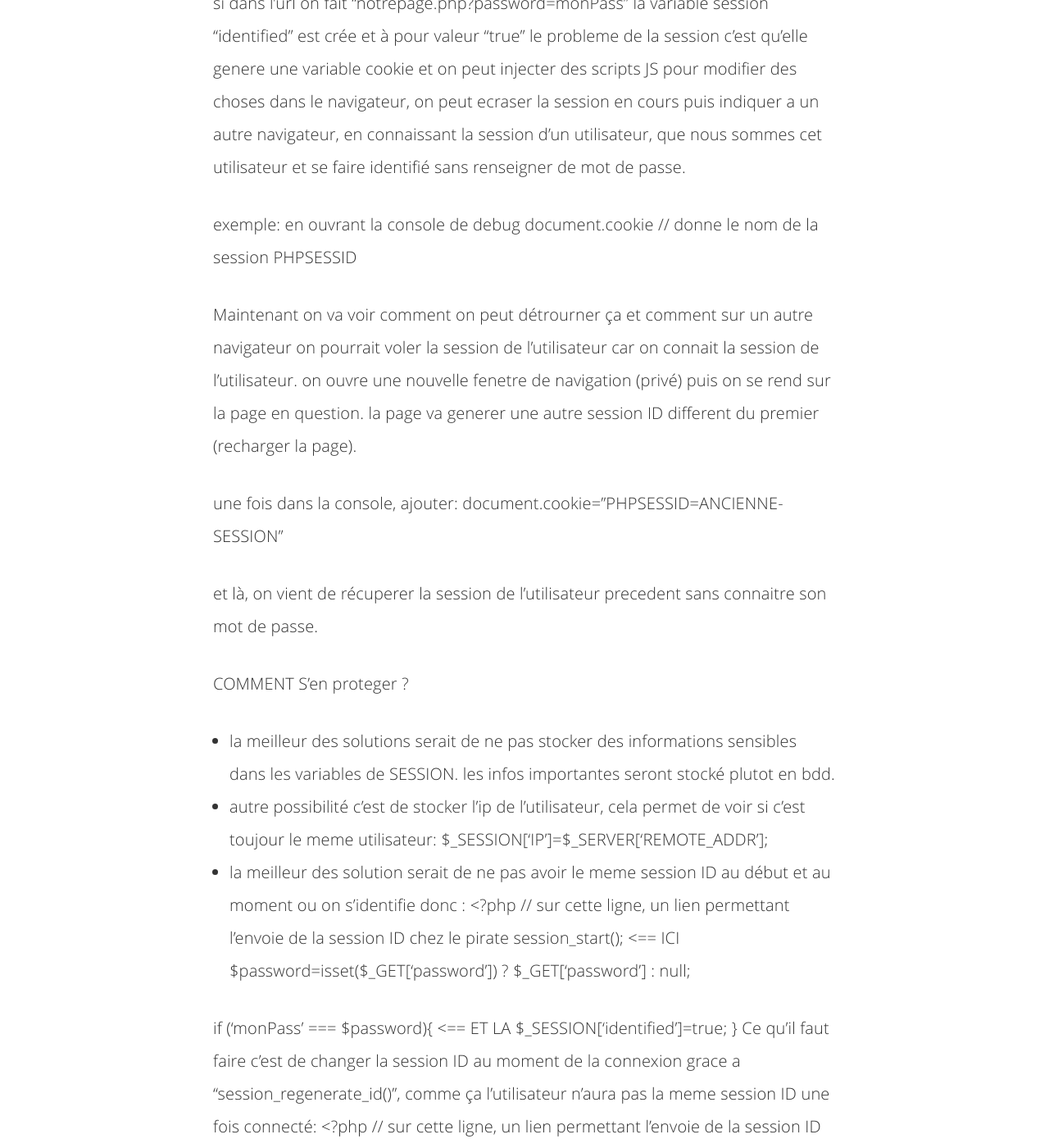
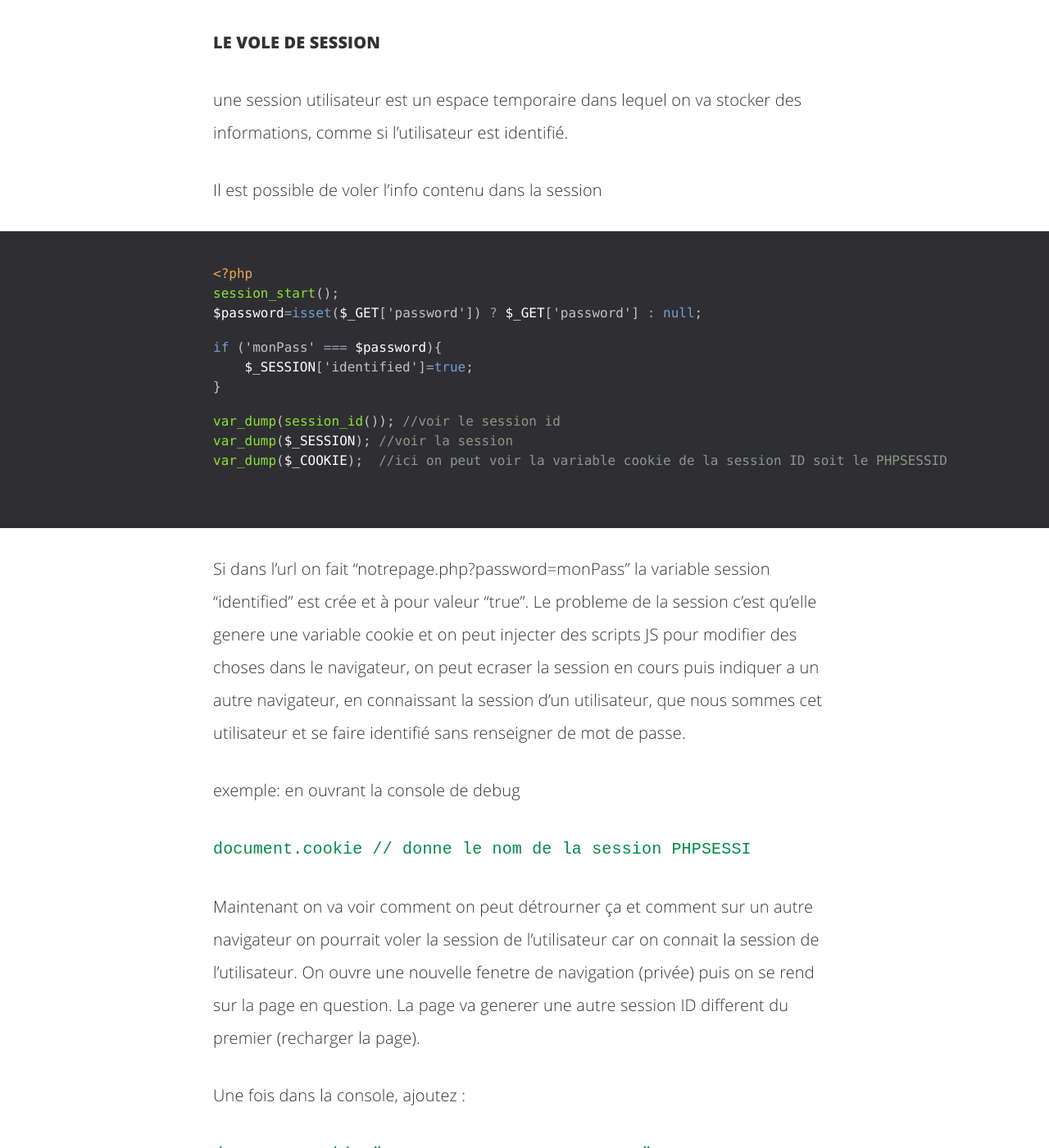
Before and after one commit to fasca/fasca.github.io, a Jekyll site: the page built from _posts/2017-02-10-securite-php-html.md, in a window 1280 px wide and 1400 px high, scrolled down 10842 px. Shown: the whole window at 82% size. Built offline with Jekyll 4.4.1, drawn with Linux system fonts in a browser that asks for light colours; comment, search, counter and statistics services are not loaded; some of the changed text lies outside the part shown.

Commit message:
Updated 2017-02-10-securite-php-html.md

````diff
--- a/_posts/2017-02-10-securite-php-html.md
+++ b/_posts/2017-02-10-securite-php-html.md
@@ -50,16 +54,15 @@ exemple:
 
 ## RECUPERER DES LIBRAIRIES
 
-* aller dans le site www.phpclasses.org   permet de récuperer des classes déja faites (classe d'upload d'image, detection de spam, framework rest, classe pour envoyer des mail etc...) puis on utilise `require` et `include`...
+* Aller dans le site www.phpclasses.org permet de récuperer des classes déja faites (classe d'upload d'image, detection de spam, framework rest, classe pour envoyer des mail etc...) puis on utilise `require` et `include`...
 
-* si on utilise des auto-loader ou des namespace alors il faut ajouter un gestionnaire de modules
+* Si on utilise des auto-loader ou des namespace alors il faut ajouter un gestionnaire de modules.
 
-* le gestionnaire de module composer: https://getcomposer.org
+* Le gestionnaire de module composer : https://getcomposer.org
 
-* pour le telecharger, il faut le faire à la racine du projet, ce qui genere le fichier `getcomposer.phar` : `curl -sS https://getcomposer.org/installer | php`
+* Pour le telecharger, il faut le faire à la racine du projet, ce qui genere le fichier `getcomposer.phar` : `curl -sS https://getcomposer.org/installer | php`
 
-* pour l'executer, tapez `php composer.phar` puis à la racine du projet en cours il faut creer un fichier `composer.json` sinon composer ne fonctionnera pas, puis
-et mettre dedans:
+* Pour l'executer, tapez `php composer.phar` puis à la racine du projet en cours il faut creer un fichier `composer.json` sinon composer ne fonctionnera pas, puis et mettre dedans :
 ```json
 {
     "name" : "test",
@@ -68,7 +71,7 @@ et mettre dedans:
 }
 ```
 
-* ici on va telecharger swiftmailer, on va d'abord le chercher:
+* Ici on va telecharger swiftmailer, on va d'abord le chercher :
 ```bash
 $ php composer.phar search swiftmailer
 on a en retour: swiftmailer/swiftmailer Swiftmailer, a free feature-rich PHP mailer
@@ -90,18 +93,18 @@ aimeos/ai-swiftmailer SwiftMailer adapter for Aimeos web shops and e-commerce so
 openbuildings/swiftmailer-filter Whitelist / Blacklist from domains or emails for email sending
 ```
 
-* pour avoir des info sur le packet:
+* Pour avoir des info sur le packet :
 ```bash
 php composer.phar show swiftmailer/swiftmailer
 ```
-on a en retour: des infos sur le nom, la description, les version, les prerequis
+on a en retour des infos sur le nom, la description, les version, les prerequis
 
-* pour installer :
+* Pour installer :
 ```php
 php composer.phar require swiftmailer/swiftmailer
 ```
 
-puis donner la version (à choisir avec la commande show), on met "dev-master"
+Puis donner la version (à choisir avec la commande show), on met "dev-master"
 on a :
 
 ```bash
@@ -116,30 +119,39 @@ Writing lock file
 Generating autoload files
 ```
 
-cela ajoute la version de swiftmailer dans le .json
-cela crée aussi un dossier vendor contenant les sources de swiftmailer, des infos dans le dossier composer et un autoloading de composer 'autoload.php' qui va autoloader des infos depuis composer.
+Ceci ajoute la version de swiftmailer dans le .json.
+
+Cela crée aussi un dossier vendor contenant les sources de swiftmailer, des infos dans le dossier composer et un autoloading de composer 'autoload.php' qui va autoloader des infos depuis composer.
 
 
 ## LES PROTOCOLES
-HTTP port 80 données en claire
-HTTPS port 443 donnés chiffrés
-si on veut utiliser HTTPS sur notre serveur, on sera obligé d'acheter/generer un certificat SSL qu'il faudra installer sur le serveur apache.
+
+HTTP port 80 données en claire.
+
+HTTPS port 443 donnés chiffrés.
+
+Si on veut utiliser HTTPS sur notre serveur, on sera obligé d'acheter/generer un certificat SSL qu'il faudra installer sur le serveur apache.
 
 
 ## LA FAILLE XSS
-vise à exploiter une injection de contenue dans le navigateur.
-On peut tester ces failles en lancant le navigateur en desactivant les protections XSS:
+
+Vise à exploiter une injection de contenue dans le navigateur.
+
+On peut tester ces failles en lancant le navigateur en desactivant les protections XSS :
+
 ```bash
 open -a Google\ Chrome --args --disable-xss-auditor --disable-web-security
 ```
 
-cela permet d'injecter du code via l'url en utilisant **les variables GET** par exemple..
+Cela permet d'injecter du code via l'url en utilisant **les variables GET** par exemple.
+
 On peut aussi ajouter du code Javascript.
+
 Du coup, on peut envoyer à la victime un lien avec le code dans l'url puis soutirer ses infos.
 
 Soit un site non protégé avec un lien permettant d'aller sur Google.
-ensuite on ouvre la barre inspecter element, puis on recupere les elements de la balise <a></a>
-on va dans onglet console:
+ensuite on ouvre la barre inspecter element, puis on recupere les elements de la balise `<a></a>`, on va dans onglet console :
+
 ```javascript
 var link = document.getElementsByTagName('a')[0];
 link
@@ -149,13 +161,16 @@ link
 (renvoie <a href="tata.com">Menu</a> (ici, on a remplacé le lien!)
 ```
 
-Donc pour inserer cette faille dans un lien il suffit d'ajouter les balises `script` apres la variable **toto** par exemple:
-```url
+Donc pour inserer cette faille dans un lien il suffit d'ajouter les balises `script` apres la variable **toto** par exemple :
+
+```bash
 mon-site-non-protege.com/info.php?name=toto<script>var link = document.getElementsByTagName('a')[0];link.href = 'tata.com'</script>
 ```
 
 ### Comment s'en proteger ?
-il faut echapper les variables.
+
+Il faut echapper les variables.
+
 ```php
 htmlspecialchars($_GET['name']) #Convertit les caractères spéciaux en entités HTML
 htmlentities($_GET['name']) #Convertit tous les caractères éligibles en entités HTML  (<- MIEUX, permet de concerver les é,è...)
@@ -163,9 +178,12 @@ htmlentities($_GET['name']) #Convertit tous les caractères éligibles en entit
 
 
 ## LES ATTAQUES CSRF
+
 Permet d'inciter un utilisateur de lancer une attaque sans même que l'utilisateur s'en rende compte.
 Il faut utiliser **GET** dans de l'affichage et non dans la soumission d'information.
+
 Pour soumettre il faut utiliser la methode **POST**.
+
 **PUT** est utilisé pour mettre à jour des informations.
 
 Pour se protéger contre les attaques CSRF on doit utiliser le token, une clé que l'on rajoute dans le formulaire.
@@ -201,13 +219,12 @@ if($postedToken){
 
 Donc cette methode permet de verifier d'où vient une requete. utiliser une classe qui permet cette verificatin et generer le token.
 
-
-
 ### les captchas
 
 Telechargez "securimage" et placez la librairie dans la racine du projet.
-c'est un niveau de securité suplémentaire, on demande à l'utilisateur de recopier l'info dans l'image.
-c'est une protection contre les robots qui ne peuvent voir l'image.
+C'est un niveau de securité suplémentaire, on demande à l'utilisateur de recopier l'info dans l'image.
+C'est une protection contre les robots qui ne peuvent voir l'image.
+
 ```php
 <?php
 session_start();
@@ -243,7 +260,8 @@ if($postedToken){
 </form>
 ```
 
-VOICI UN EXEMPLE D'ATTAQUE CSRF:
+**VOICI UN EXEMPLE D'ATTAQUE CSRF :**
+
 ```php
 ---info.php---
 <?php
@@ -274,25 +292,28 @@ header('Location: info.php'); // ensuite on le redirige vers la page info.php
 ---fin vote.php---
 ```
 
-LE hack c'est si on est dans un forum sur lequel on peut ajouter une signature en image,
+Le hack c'est si on est dans un forum sur lequel on peut ajouter une signature en image,
 dans l'image on fait pointer la source dans une url particuliere qui irrait directement voter,
 donc quand on affichera la page, on irra voté pour la personne automatiquement sans cliquer sur le lien de vote.
 
 ex: dans info.php on ajoute ceci
+
 ```php
 <img src="vote.php?name=jeff"/>
 ```
 
-quand on chargera la page info.php cela ajoutera un vote automatiquement pour Jeff
+Quand on chargera la page info.php cela ajoutera un vote automatiquement pour Jeff.
 
-DONC IL FAUT VERIFIER LA SOURCE DE L'ACTION, faire attention aux url et aux passage de parametres.
+DONC IL FAUT VERIFIER LA SOURCE DE L'ACTION, faire attention aux URL et aux passage de parametres.
 
 
-
-LE VOLE DE SESSION
+**LE VOLE DE SESSION**
 
 une session utilisateur est un espace temporaire dans lequel on va stocker des informations, comme si l'utilisateur est identifié.
-il est possible de voler l'info contenu dans la session
+
+Il est possible de voler l'info contenu dans la session
+
+```php
 <?php
 session_start();
 $password=isset($_GET['password']) ? $_GET['password'] : null;
@@ -304,32 +325,34 @@ if ('monPass' === $password){
 var_dump(session_id()); //voir le session id
 var_dump($_SESSION); //voir la session
 var_dump($_COOKIE);  //ici on peut voir la variable cookie de la session ID soit le PHPSESSID
+```
 
-si dans l'url on fait  "notrepage.php?password=monPass" la variable session "identified" est crée et à pour valeur "true"
-le probleme de la session c'est qu'elle genere une variable cookie et on peut injecter des scripts JS pour modifier des choses dans
-le navigateur, on peut ecraser la session en cours puis indiquer a un autre navigateur, en connaissant la session d'un utilisateur,
+Si dans l'url on fait  "notrepage.php?password=monPass" la variable session "identified" est crée et à pour valeur "true". Le probleme de la session c'est qu'elle genere une variable cookie et on peut injecter des scripts JS pour modifier des choses dans le navigateur, on peut ecraser la session en cours puis indiquer a un autre navigateur, en connaissant la session d'un utilisateur,
 que nous sommes cet utilisateur et se faire identifié sans renseigner de mot de passe.
 
 exemple: en ouvrant la console de debug
-document.cookie  // donne le nom de la session PHPSESSID
 
-Maintenant on va voir comment on peut détrourner ça et comment sur un autre navigateur on pourrait voler la session de l'utilisateur
-car on connait la session de l'utilisateur. on ouvre une nouvelle fenetre de navigation (privé) puis on se rend sur la page en question.
-la page va generer une autre session ID different du premier (recharger la page).
+`document.cookie  // donne le nom de la session PHPSESSI`
 
-une fois dans la console, ajouter:
-document.cookie="PHPSESSID=ANCIENNE-SESSION"
+Maintenant on va voir comment on peut détrourner ça et comment sur un autre navigateur on pourrait voler la session de l'utilisateur car on connait la session de l'utilisateur. On ouvre une nouvelle fenetre de navigation (privée) puis on se rend sur la page en question. La page va generer une autre session ID different du premier (recharger la page).
 
-et là, on vient de récuperer la session de l'utilisateur precedent sans connaitre son mot de passe.
+Une fois dans la console, ajoutez :
 
-COMMENT S'en proteger ?
+`document.cookie="PHPSESSID=ANCIENNE-SESSION"`
 
-- la meilleur des solutions serait de ne pas stocker des informations sensibles dans les variables de SESSION.
+Et là, on vient de récuperer la session de l'utilisateur precedent sans connaitre son mot de passe.
+
+**COMMENT S'EN PROTEGER ?**
+
+* la meilleur des solutions serait de ne pas stocker des informations sensibles dans les variables de SESSION.
 les infos importantes seront stocké plutot en bdd.
-- autre possibilité c'est de stocker l'ip de l'utilisateur, cela permet de voir si c'est toujour le meme utilisateur:
+* autre possibilité c'est de stocker l'ip de l'utilisateur, cela permet de voir si c'est toujour le même utilisateur :
+```php
 $_SESSION['IP']=$_SERVER['REMOTE_ADDR'];
-- la meilleur des solution serait de ne pas avoir le meme session ID au début et au moment ou on s'identifie
-donc :
+```
+
+* la meilleur des solution serait de ne pas avoir le meme session ID au début et au moment ou on s'identifie. Donc :
+```php
 <?php
 // sur cette ligne, un lien permettant l'envoie de la session ID chez le pirate
 session_start(); <== ICI
@@ -338,8 +361,12 @@ $password=isset($_GET['password']) ? $_GET['password'] : null;
 if ('monPass' === $password){ <== ET LA
     $_SESSION['identified']=true;
 }
-Ce qu'il faut faire c'est de changer la session ID au moment de la connexion grace a "session_regenerate_id()", comme ça l'utilisateur n'aura pas la meme
-session ID une fois connecté:
+```
+
+Ce qu'il faut faire c'est de changer la session ID au moment de la connexion grace à `"session_regenerate_id()"`, comme ça l'utilisateur n'aura pas la même
+session ID une fois connectsession ID une fois connecté :
+
+```php
 <?php
 // sur cette ligne, un lien permettant l'envoie de la session ID chez le pirate
 session_start();
@@ -352,14 +379,12 @@ if ('monPass' === $password){
     $_SESSION['identified']=true;
     $_SESSION['IP']=$_SERVER['REMOTE_ADDR'];
 }
-
-
-
+```
 
 INJECTION SQL
 
-soit un formulaire de connexion:
-
+soit un formulaire de connexion :
+```php
 <?php
 mysql_connect('localhost','root',null);
 mysql_select_db('info');
@@ -385,7 +410,7 @@ if ($result = mysql_fetch_assoc($sql)){
     <input type="password" name="password">
     <<input type="submit">
 </form>
-
+```
 CETTE REQUETE SQL COMPORTE UNE FAILLE DE SECURITE IMPORTANTE
 car sans utilisateur et sans mot de passe il est possible de se connecter recuperer les données d'un utilisateur
 
````
Also changed, not shown: other parts of _posts/2017-02-10-securite-php-html.md (+12 -8 lines).
